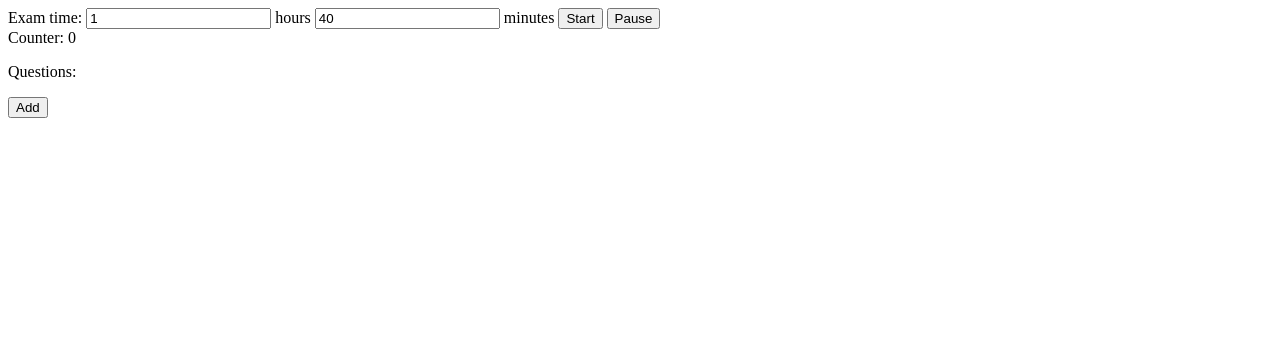
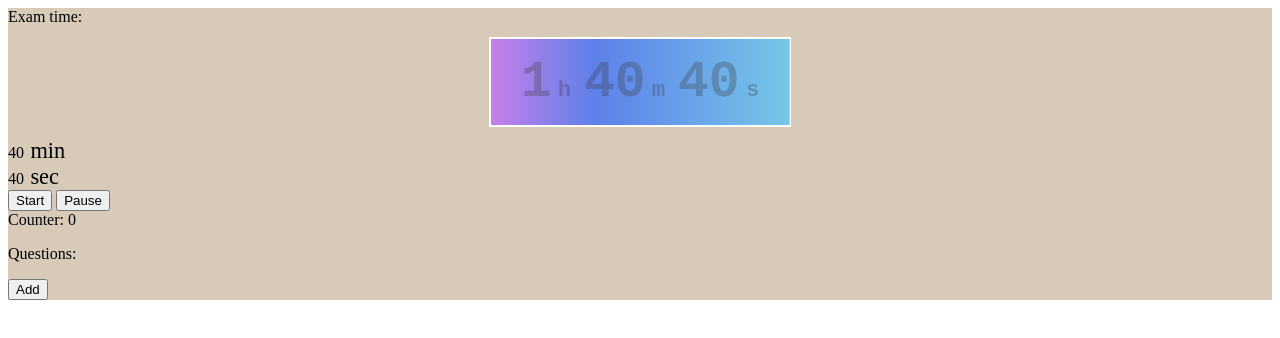
Before and after one commit to wirelesseye/exam-timer, a Svelte app: page / in a window 1280 px wide. Shown: the top 338 px of the page. Built offline with nearby package versions, Linux system fonts and the light colour scheme.

Commit message:
cool electric button

```diff
--- a/src/backend/Backend.ts
+++ b/src/backend/Backend.ts
@@ -21,6 +21,7 @@ export default class Backend implements QuestionNode {
 
   setTimeLimit(timeLimit: number) {
     this.timeLimit = timeLimit;
+    console.log(`set time limit to ${timeLimit}`);
     this.update();
   }
 
--- /dev/null
+++ b/src/styles/tooltip.css
@@ -0,0 +1,28 @@
+  /* Tooltip container */
+  .tooltip {
+    position: relative;
+    display: inline-block;
+  }
+
+  /* Tooltip text */
+  .tooltip .tooltiptext {
+    visibility: hidden;
+    background-color: rgba(47, 47, 47, 0.76);
+    color: #fff;
+    text-align: center;
+    padding: 6px 8px;
+    border-radius: 6px;
+
+    /* Position the tooltip text - see examples below! */
+    position: absolute;
+    z-index: 1;
+  }
+
+  /* Show the tooltip text when you mouse over the tooltip container
+  .tooltip:focus .tooltiptext {
+    visibility: visible;
+  } */
+
+  .tooltip .tooltip-visible {
+    visibility: visible;
+  }
--- a/src/ui/Frame.svelte
+++ b/src/ui/Frame.svelte
@@ -5,3 +5,9 @@
 <div>
   <Setup />
 </div>
+
+<style>
+  div {
+    background-color: rgb(216, 202, 184);
+  }
+</style>
--- a/src/ui/pages/Setup.svelte
+++ b/src/ui/pages/Setup.svelte
@@ -1,25 +1,72 @@
 <script lang="ts">
   import Backend from "backend/Backend";
   import QuestionList from "./setup/QuestionList.svelte";
+  import "styles/tooltip.css";
 
   let backend = Backend.getInstance();
-  backend.onUpdate(() => backend = backend);
+  backend.onUpdate(() => (backend = backend));
 
-  let hours = 1;
-  let minutes = 40;
+  let hrsDisplay = 1;
+  let minDisplay = 40;
+  let secDisplay = 40;
+
+  let isSettingTime = false;
+  let isActive = false;
 
   $: {
-    backend.setTimeLimit(hours * 3600 + minutes * 60);
+    backend.setTimeLimit(hrsDisplay * 3600 + minDisplay * 60);
   }
+
+  const setTimeLimit = (event: Event): void => {
+    isSettingTime = !isSettingTime;
+  };
+
+  const toggleActive = (event: Event): void => {
+    isActive = !isActive;
+    console.log("oggle active");
+  };
 </script>
 
 <div>
   <div>
-    <span>Exam time: </span>
-    <input type="number" min="0" bind:value={hours}>
-    <span>hours</span>
-    <input type="number" min="0" bind:value={minutes}>
-    <span>minutes</span>
+    <div>Exam time:</div>
+    <div class="clock-face-container">
+      <div
+        class="clock-face electric-btn"
+        class:clock-face-active={isActive}
+        class:electric-btn-active={isActive}
+        on:click={toggleActive}
+      >
+        <div class="time-group">
+          <span class="time-digit">{hrsDisplay}</span><span class="time-unit"
+            >h</span
+          >
+        </div>
+        <div class="time-group">
+          <span class="time-digit">{minDisplay}</span><span class="time-unit"
+            >m</span
+          >
+        </div>
+        <div class="time-group">
+          <span class="time-digit">{secDisplay}</span><span class="time-unit"
+            >s</span
+          >
+        </div>
+        <svg>
+          <rect x="0" y="0" fill="none" width="100%" height="100%" />
+        </svg>
+      </div>
+    </div>
+
+    <div class="time-container">
+      <div class="time-display-field">
+        {minDisplay}<span class="time-unit">min</span>
+      </div>
+      <div class="time-display-field">
+        {secDisplay}<span class="time-unit">sec</span>
+      </div>
+    </div>
+
     <button on:click={() => backend.startTimer()}>Start</button>
     <button on:click={() => backend.stopTimer()}>Pause</button>
     <div>
@@ -27,14 +74,150 @@
     </div>
   </div>
   <div class="questions-container">
-    <p>Questions: </p>
+    <p>Questions:</p>
     <button on:click={() => backend.addQuestion()}>Add</button>
     <QuestionList questions={backend.getQuestions()} />
   </div>
 </div>
 
-<style>
+<style lang="scss">
+  $red: #34a5ea;
+  $white: #fff;
   .questions-container {
     max-width: 800px;
   }
+
+  .clock-face-container {
+    height: 7rem;
+    display: flex;
+    flex-direction: column;
+    align-items: center;
+    justify-content: center;
+  }
+
+  .clock-face {
+    margin: 0 auto;
+    padding: 1rem 2rem;
+    position: relative;
+    display: flex;
+    width: fit-content;
+    font-family: monospace;
+    font-weight: 600;
+    font-size: 3.2rem;
+    transition: font-size 0.6s cubic-bezier(0.25, 1, 0.5, 1);
+    transition: padding 0.6s cubic-bezier(0.25, 1, 0.5, 1);
+
+    // background: rgba($white, 0);
+    // border-bottom: 1px solid;
+    text-decoration: none;
+
+    &:hover {
+      // background: linear-gradient(90deg, rgba(111,63,230,1) 0%, rgba(163,30,186,1) 45%, rgba(231,73,133,1) 100%);
+      // background: rgb(52, 234, 122);
+      // color: linear-gradient(90deg, rgba(31,33,198,1) 0%, rgba(39,89,235,1) 35%, rgba(11,145,217,1) 100%);
+      //     background-clip: text;
+      //     -webkit-background-clip: text;
+      //     -moz-background-clip: text;
+      // -webkit-text-fill-color: transparent;
+      // -moz-text-fill-color: transparent;
+      letter-spacing: 3px;
+      padding: 1.3rem 2.6rem;
+      cursor: pointer;
+    }
+  }
+
+  .clock-face-active {
+    font-size: 3.6rem;
+    letter-spacing: 1px;
+  }
+
+  .time-group {
+    color: #3a3a3a;
+    opacity: 0.3;
+  }
+
+  .time-group:not(:first-child) {
+    margin-left: 0.8rem;
+  }
+  .time-digit {
+  }
+
+  .time-unit {
+    font-size: 1.4rem;
+    margin-left: 0.4rem;
+  }
+
+  .electric-btn {
+    background: linear-gradient(
+      90deg,
+      rgb(201, 127, 232) 0%,
+      rgb(93, 128, 234) 35%,
+      rgb(118, 200, 232) 100%
+    );
+    transition: all 1.35s cubic-bezier(0.19, 1, 0.22, 1);
+
+    svg {
+      top: 0;
+      left: 0;
+      width: 100%;
+      height: 100%;
+      position: absolute;
+
+      rect {
+        fill: none;
+        stroke: #fff;
+        stroke-width: 4px;
+        stroke-dasharray: 320, 0;
+        stroke-dashoffset: 0;
+        transition: all 0.45s ease-in;
+
+        animation-name: electric-flow;
+        animation-duration: 12s;
+        animation-timing-function: linear;
+        animation-iteration-count: infinite;
+        animation-play-state: paused;
+        // animation-fill-mode: both;
+      }
+
+      &:hover {
+        background: linear-gradient(
+          90deg,
+          rgb(57, 60, 231) 0%,
+          rrgb(53, 120, 236) 35%,
+          rgb(46, 178, 231) 80%
+        );
+
+        rect {
+          stroke-width: 6px;
+          stroke-dasharray: 30, 290; // Must sum to factor of 320
+          stroke-dashoffset: 640;
+          transition: all 1.35s cubic-bezier(0.19, 1, 0.22, 1);
+        }
+      }
+    }
+  }
+
+  .electric-btn-active {
+    svg {
+      rect {
+        stroke-dasharray: 30, 290; // Must sum to factor of 320
+        transition: all 1.35s cubic-bezier(0.19, 1, 0.22, 1);
+        animation-play-state: running;
+        // animation-name: electric-flow;
+        // animation-duration: 8s;
+        // animation-timing-function: linear;
+        // animation-iteration-count: infinite;
+        // animation-fill-mode: both;
+      }
+    }
+  }
+
+  @keyframes electric-flow {
+    0% {
+      stroke-dashoffset: 1280;
+    }
+    100% {
+      stroke-dashoffset: 1600;
+    }
+  }
 </style>
--- a/src/ui/pages/setup/QuestionItem.svelte
+++ b/src/ui/pages/setup/QuestionItem.svelte
@@ -2,6 +2,7 @@
   import QuestionList from "./QuestionList.svelte";
   import type Question from "backend/Question";
   import Backend from "backend/Backend";
+  import "styles/tooltip.css";
 
   export let question: Question;
   export let label: string;
@@ -37,7 +38,7 @@
     }
   };
 
-  const setTimeLimit = (event: Event): void => {
+  const setTimeAlloc = (event: Event): void => {
     isSettingTime = !isSettingTime;
   };
 
@@ -60,7 +61,7 @@
           {secs}<span class="time-unit">sec</span>
         </div>
       </div>
-      <button class="tooltip" on:click={setTimeLimit}
+      <button class="tooltip" on:click={setTimeAlloc}
         >Reallocate
         <div
           class="tooltiptext time-container"
@@ -165,33 +166,4 @@
     font-family: initial;
   }
 
-  /* Tooltip container */
-  .tooltip {
-    position: relative;
-    display: inline-block;
-  }
-
-  /* Tooltip text */
-  .tooltip .tooltiptext {
-    visibility: hidden;
-    // width: 180px;
-    background-color: rgba(47, 47, 47, 0.76);
-    color: #fff;
-    text-align: center;
-    padding: 6px 8px;
-    border-radius: 6px;
-
-    /* Position the tooltip text - see examples below! */
-    position: absolute;
-    z-index: 1;
-  }
-
-  /* Show the tooltip text when you mouse over the tooltip container */
-  // .tooltip:focus .tooltiptext {
-  //   visibility: visible;
-  // }
-
-  .tooltip .tooltip-visible {
-    visibility: visible;
-  }
 </style>
```
